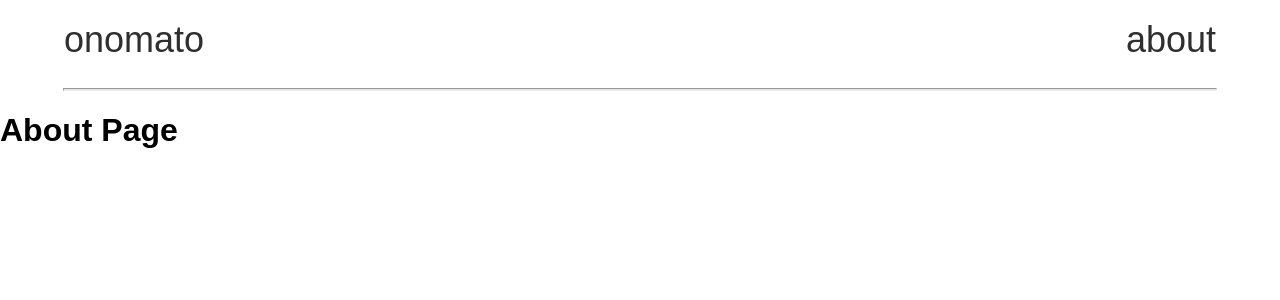
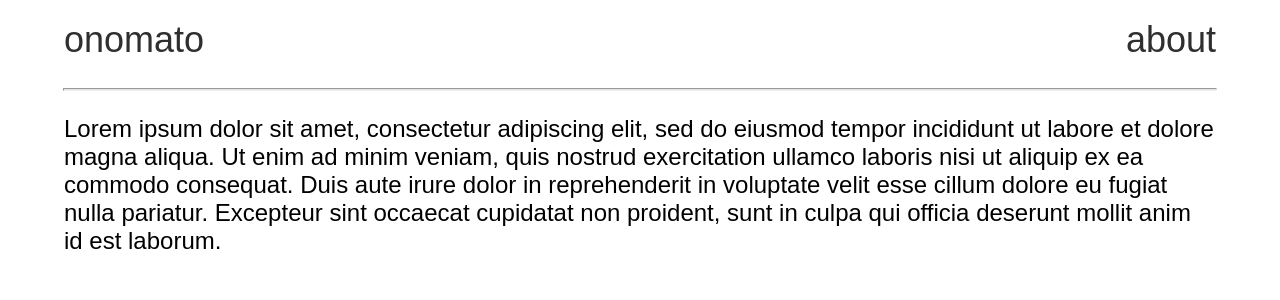
Before and after one commit to leedoughty/japanese-onomatopoeia, a React (Create React App) app: page /about in a window 1280 px wide. Shown: the top 300 px of the page. Built offline with nearby package versions, Linux system fonts and the light colour scheme.

Commit message:
Use lorem ipsum placeholder text in about page

```diff
--- a/src/About.js
+++ b/src/About.js
@@ -1,7 +1,15 @@
 function About() {
   return (
-    <div className="app">
-      <h1>About Page</h1>
+    <div className="about-container">
+      <p className="about-text">
+        Lorem ipsum dolor sit amet, consectetur adipiscing elit, sed do eiusmod
+        tempor incididunt ut labore et dolore magna aliqua. Ut enim ad minim
+        veniam, quis nostrud exercitation ullamco laboris nisi ut aliquip ex ea
+        commodo consequat. Duis aute irure dolor in reprehenderit in voluptate
+        velit esse cillum dolore eu fugiat nulla pariatur. Excepteur sint
+        occaecat cupidatat non proident, sunt in culpa qui officia deserunt
+        mollit anim id est laborum.
+      </p>
     </div>
   );
 }
--- a/src/App.scss
+++ b/src/App.scss
@@ -90,3 +90,12 @@ nav {
     font-size: $font-size-medium;
   }
 }
+
+.about-container {
+  width: 90vw;
+  margin: auto;
+
+  .about-text {
+    font-size: $font-size-medium;
+  }
+}
```
